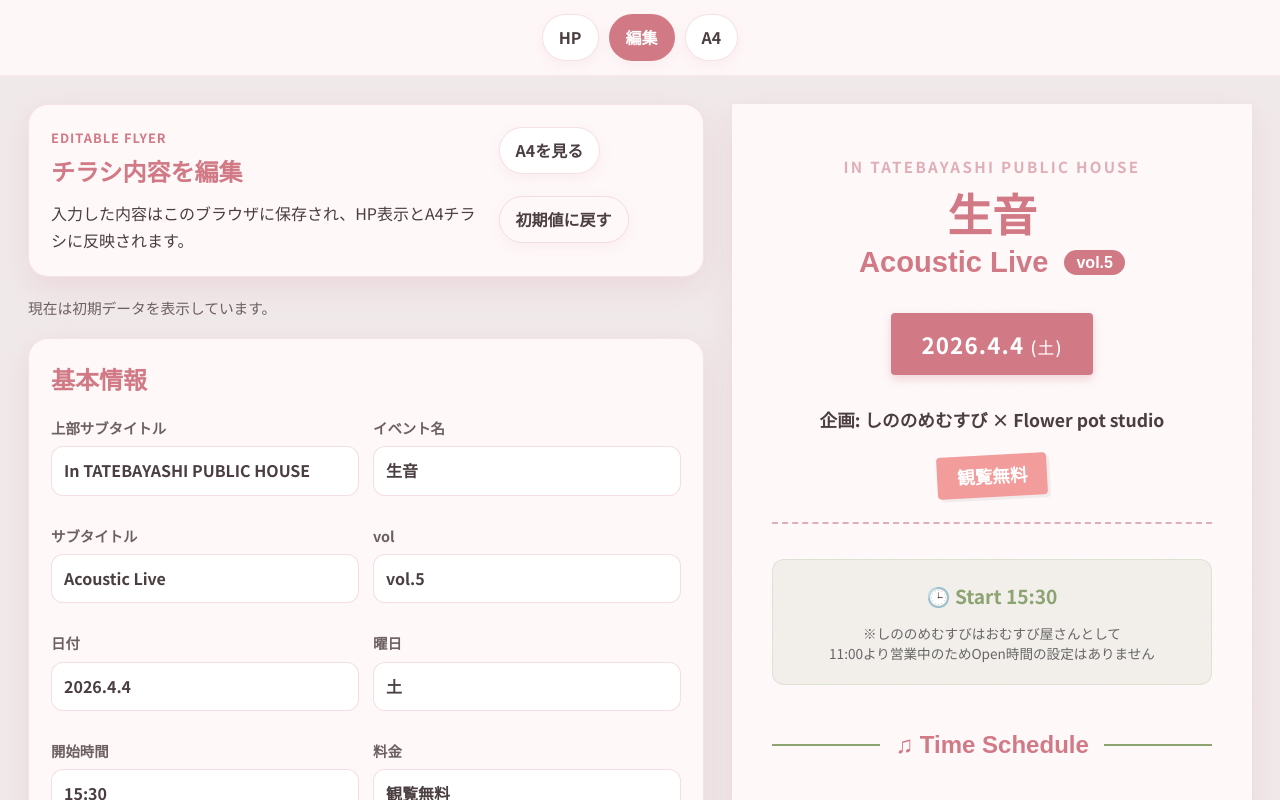
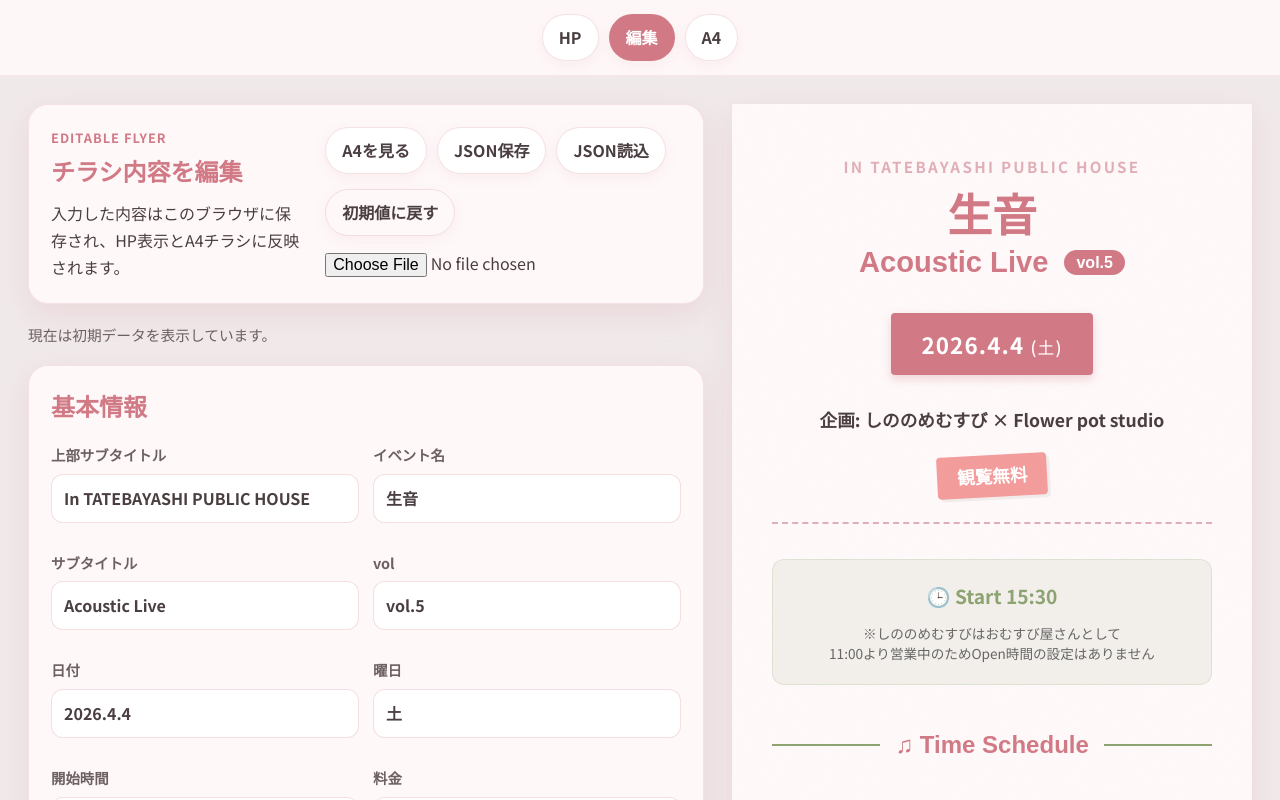
Before and after one commit to sunpotflower4460-cpu/TIRASI-HP, a React (Vite) app: page / in a window 1280 px wide. Both pictures are taken after a click on the button "編集". Shown: the top 800 px of the page. Built offline with nearby package versions, Linux system fonts and the light colour scheme; a web font is replaced by a local one.

Commit message:
Improve editor import export and ordering

```diff
--- a/src/components/Editor/EditorPage.tsx
+++ b/src/components/Editor/EditorPage.tsx
@@ -1,4 +1,5 @@
-import type { Dispatch, SetStateAction } from "react";
+import { useRef, useState } from "react";
+import type { ChangeEvent, Dispatch, SetStateAction } from "react";
 import type { EventData, ScheduleItem, SocialLink } from "../../types/event";
 import { FlyerView } from "../Flyer/FlyerView";
 
@@ -40,6 +41,29 @@ function updateLabelItem(item: ScheduleItem, label: string): ScheduleItem {
   return { ...item, label };
 }
 
+function isEventData(value: unknown): value is EventData {
+  if (!value || typeof value !== "object") return false;
+
+  const candidate = value as Partial<EventData>;
+  return (
+    typeof candidate.title === "string" &&
+    typeof candidate.subtitle === "string" &&
+    typeof candidate.volume === "string" &&
+    typeof candidate.date === "string" &&
+    typeof candidate.day === "string" &&
+    typeof candidate.startTime === "string" &&
+    Array.isArray(candidate.schedule) &&
+    Boolean(candidate.openMic) &&
+    Boolean(candidate.venue) &&
+    Array.isArray(candidate.socials)
+  );
+}
+
+function makeExportFileName(eventData: EventData) {
+  const safeTitle = `${eventData.title}-${eventData.volume}`.replace(/[\\/:*?"<>|\s]+/g, "-");
+  return `${safeTitle || "event-flyer"}.json`;
+}
+
 export function EditorPage({
   eventData,
   setEventData,
@@ -47,6 +71,12 @@ export function EditorPage({
   hasCustomData,
   onOpenFlyer
 }: EditorPageProps) {
+  const importInputRef = useRef<HTMLInputElement | null>(null);
+  const [notice, setNotice] = useState<string>("");
+
+  const actCount = eventData.schedule.filter((item) => item.type === "act").length;
+  const hasA4Warning = eventData.schedule.length >= 8 || actCount >= 7;
+
   const updateRoot = (patch: Partial<EventData>) => {
     setEventData((current) => ({ ...current, ...patch }));
   };
@@ -72,6 +102,20 @@ export function EditorPage({
     }));
   };
 
+  const moveScheduleItem = (index: number, direction: -1 | 1) => {
+    setEventData((current) => {
+      const nextIndex = index + direction;
+      if (nextIndex < 0 || nextIndex >= current.schedule.length) return current;
+
+      const nextSchedule = [...current.schedule];
+      const currentItem = nextSchedule[index];
+      nextSchedule[index] = nextSchedule[nextIndex];
+      nextSchedule[nextIndex] = currentItem;
+
+      return { ...current, schedule: nextSchedule };
+    });
+  };
+
   const addAct = () => {
     setEventData((current) => ({
       ...current,
@@ -80,6 +124,9 @@ export function EditorPage({
   };
 
   const removeScheduleItem = (index: number) => {
+    const shouldRemove = window.confirm("このスケジュール項目を削除しますか？");
+    if (!shouldRemove) return;
+
     setEventData((current) => ({
       ...current,
       schedule: current.schedule.filter((_, itemIndex) => itemIndex !== index)
@@ -103,10 +150,61 @@ export function EditorPage({
   };
 
   const removeSocial = (index: number) => {
+    const shouldRemove = window.confirm("このSNSリンクを削除しますか？");
+    if (!shouldRemove) return;
+
     setEventData((current) => ({
       ...current,
       socials: current.socials.filter((_, socialIndex) => socialIndex !== index)
     }));
+  };
+
+  const handleReset = () => {
+    const shouldReset = window.confirm("編集内容をすべて初期値に戻しますか？このブラウザに保存された内容も消えます。");
+    if (!shouldReset) return;
+
+    resetEventData();
+    setNotice("初期データに戻しました。");
+  };
+
+  const downloadEventJson = () => {
+    const json = JSON.stringify(eventData, null, 2);
+    const blob = new Blob([json], { type: "application/json" });
+    const url = URL.createObjectURL(blob);
+    const anchor = document.createElement("a");
+
+    anchor.href = url;
+    anchor.download = makeExportFileName(eventData);
+    document.body.appendChild(anchor);
+    anchor.click();
+    anchor.remove();
+    URL.revokeObjectURL(url);
+    setNotice("JSONを書き出しました。");
+  };
+
+  const importEventJson = (event: ChangeEvent<HTMLInputElement>) => {
+    const file = event.target.files?.[0];
+    if (!file) return;
+
+    const reader = new FileReader();
+    reader.onload = () => {
+      try {
+        const parsed = JSON.parse(String(reader.result));
+        if (!isEventData(parsed)) {
+          setNotice("読み込みに失敗しました。イベントJSONの形式を確認してください。");
+          return;
+        }
+
+        setEventData(parsed);
+        setNotice("JSONからイベント内容を読み込みました。");
+      } catch {
+        setNotice("読み込みに失敗しました。JSONファイルを確認してください。");
+      } finally {
+        event.target.value = "";
+      }
+    };
+
+    reader.readAsText(file);
   };
 
   return (
@@ -121,15 +219,32 @@ export function EditorPage({
 
           <div className="editor-actions">
             <button type="button" onClick={onOpenFlyer}>A4を見る</button>
-            <button type="button" className="ghost" onClick={resetEventData}>
+            <button type="button" onClick={downloadEventJson}>JSON保存</button>
+            <button type="button" onClick={() => importInputRef.current?.click()}>JSON読込</button>
+            <button type="button" className="ghost" onClick={handleReset}>
               初期値に戻す
             </button>
+            <input
+              ref={importInputRef}
+              className="visually-hidden"
+              type="file"
+              accept="application/json,.json"
+              onChange={importEventJson}
+            />
           </div>
         </div>
 
         <p className="save-status">
           {hasCustomData ? "編集内容を保存中です。" : "現在は初期データを表示しています。"}
         </p>
+
+        {notice ? <p className="editor-notice">{notice}</p> : null}
+
+        {hasA4Warning ? (
+          <div className="editor-warning">
+            <strong>A4注意:</strong> スケジュール項目が多いため、印刷時に下部が詰まる可能性があります。A4画面で収まりを確認してください。
+          </div>
+        ) : null}
 
         <section className="editor-card">
           <h2>基本情報</h2>
@@ -191,9 +306,17 @@ export function EditorPage({
                   />
                 )}
 
-                <button type="button" className="danger" onClick={() => removeScheduleItem(index)}>
-                  削除
-                </button>
+                <div className="row-actions">
+                  <button type="button" onClick={() => moveScheduleItem(index, -1)} disabled={index === 0}>
+                    ↑
+                  </button>
+                  <button type="button" onClick={() => moveScheduleItem(index, 1)} disabled={index === eventData.schedule.length - 1}>
+                    ↓
+                  </button>
+                  <button type="button" className="danger" onClick={() => removeScheduleItem(index)}>
+                    削除
+                  </button>
+                </div>
               </div>
             ))}
           </div>
```
